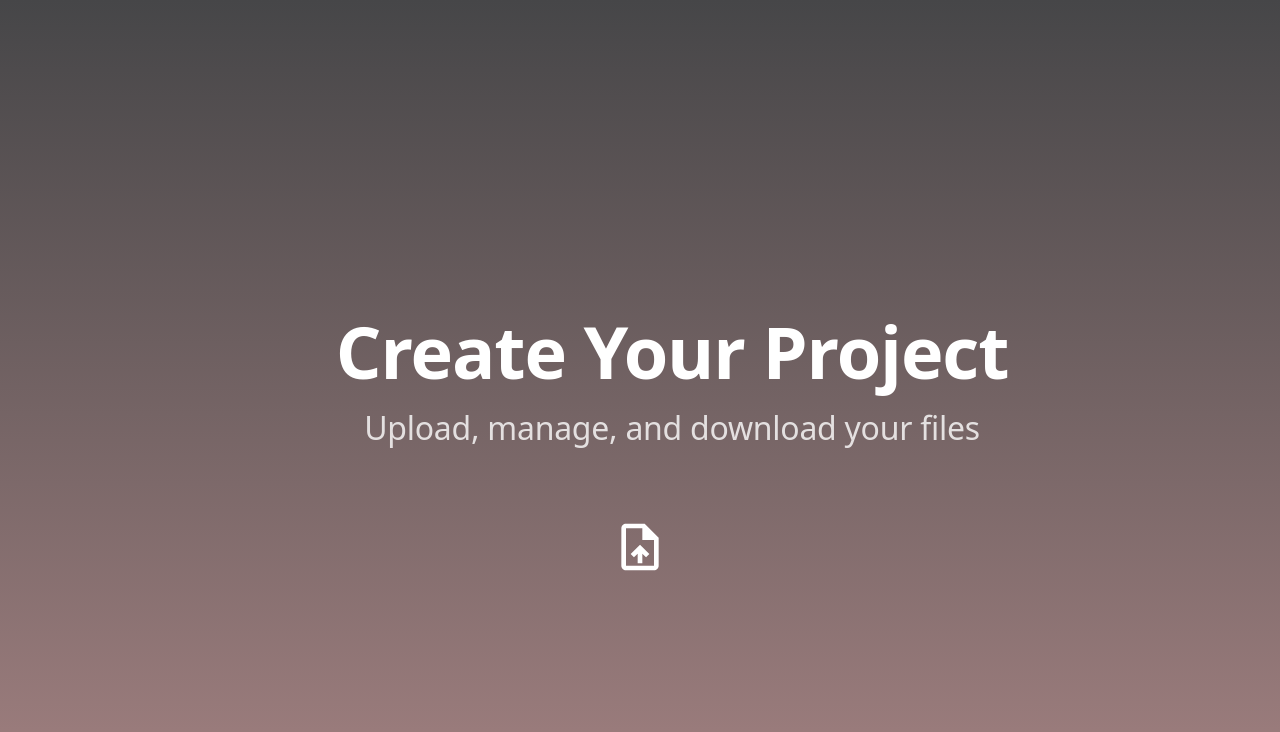
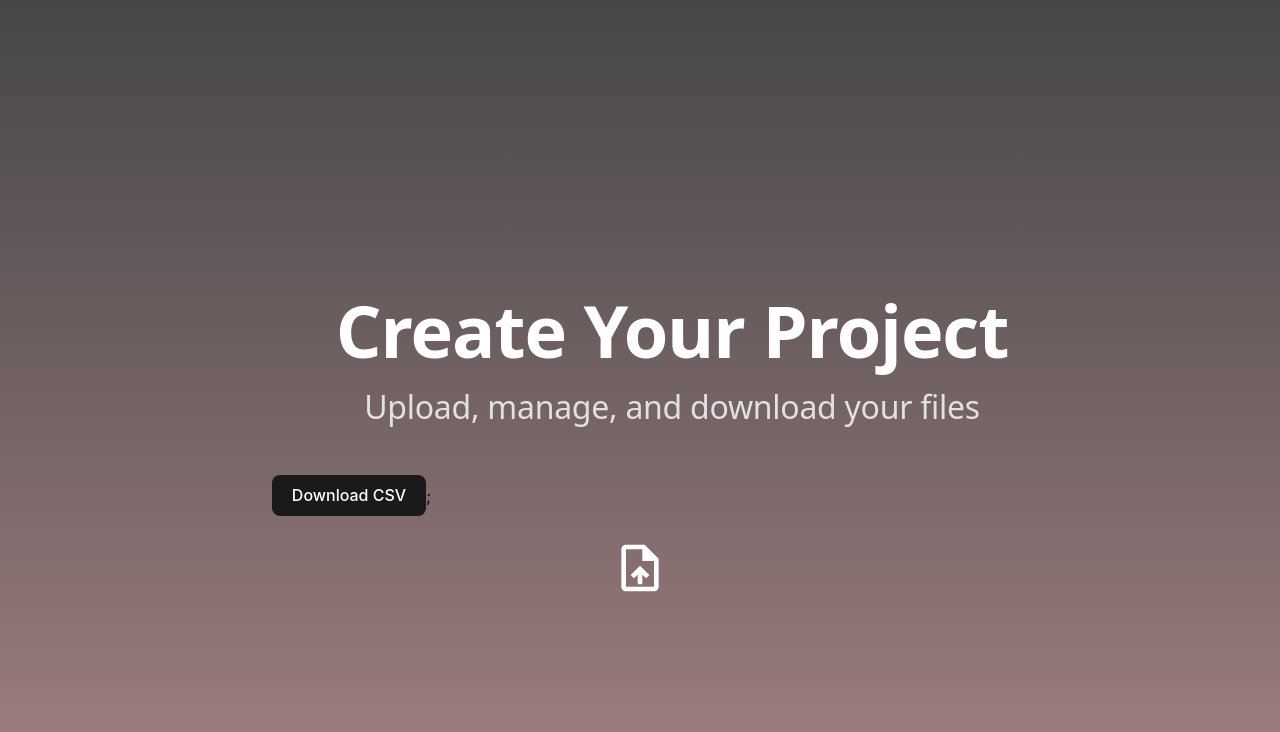
Before and after one commit to hafizhkato/test, a React (Vite) app: page / in a window 1280 px wide. Shown: the top 732 px of the page. Built offline with nearby package versions, Linux system fonts and the light colour scheme; no server answers; what aws-amplify would draw is missing.

Commit message:
add lambda integration

```diff
--- a/src/page/create/index.tsx
+++ b/src/page/create/index.tsx
@@ -10,6 +10,28 @@ import Header from '../../components/header';
 
 const Create: React.FC = () => {
     const [file, setFile] = useState<File | null>(null);
+
+    const downloadCSV = async (): Promise<void> => {
+      try {
+          const response: Response = await fetch("https://l3qz1unms6.execute-api.ap-southeast-1.amazonaws.com/prod");
+          if (!response.ok) throw new Error("Download failed");
+
+          const blob: Blob = await response.blob();
+          const url: string = window.URL.createObjectURL(blob);
+          const a: HTMLAnchorElement = document.createElement("a");
+
+          a.href = url;
+          a.download = "extracted_data.csv";
+          document.body.appendChild(a);
+          a.click();
+          document.body.removeChild(a);
+
+          // Clean up the object URL to free memory
+          window.URL.revokeObjectURL(url);
+      } catch (error) {
+          console.error("Error downloading CSV:", error);
+      }
+  };
 
 
     const handleChange = (event: React.ChangeEvent<HTMLInputElement>) => {
@@ -81,6 +103,8 @@ const Create: React.FC = () => {
         subtitle="Upload, manage, and download your files"
       />
 
+      <button onClick={downloadCSV}>Download CSV</button>;
+
       <Box
         sx={{
           display: 'flex',
```
